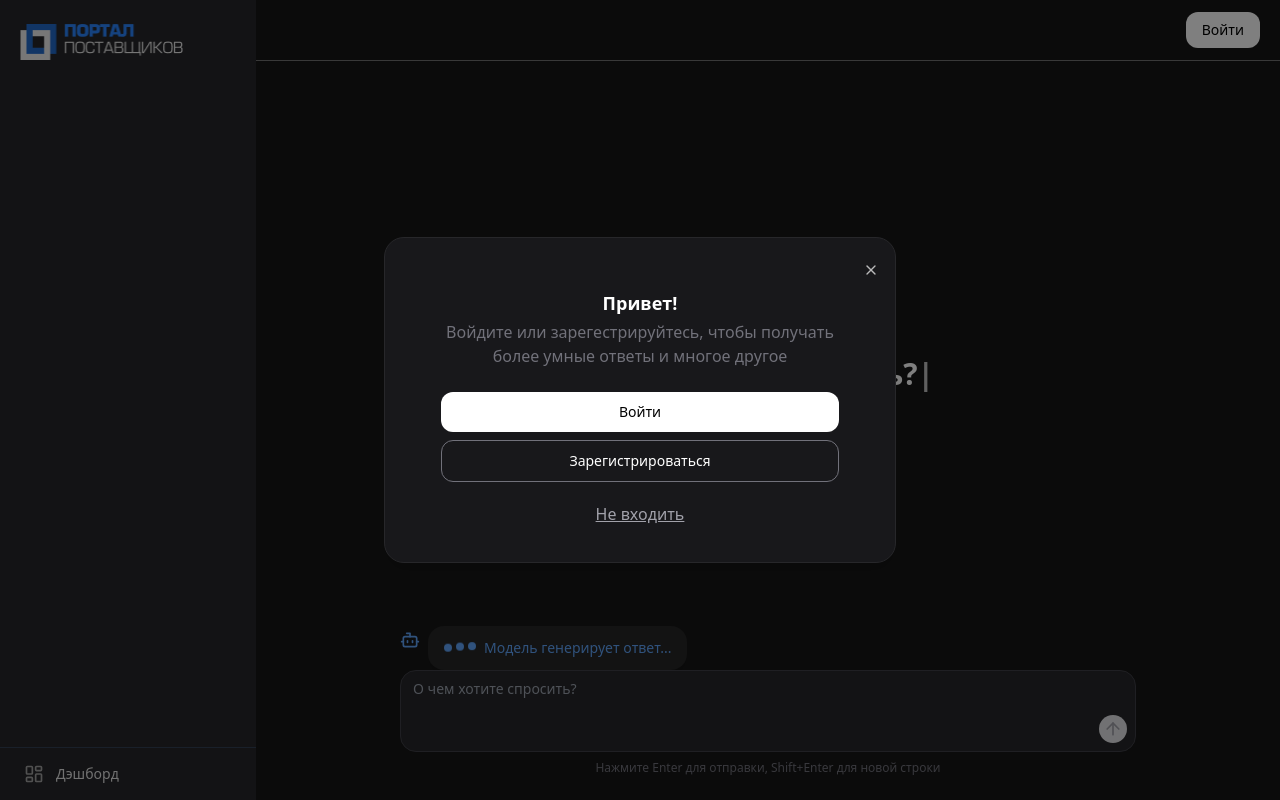
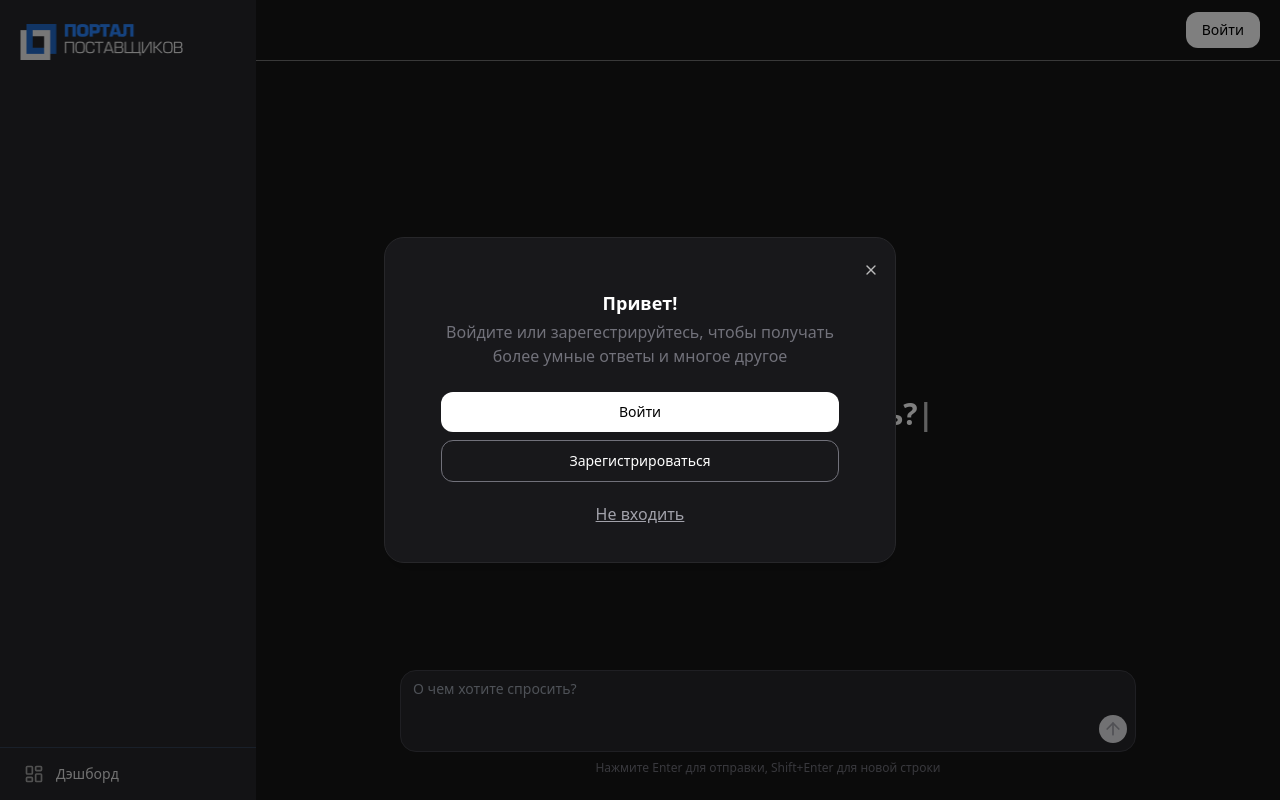
Before and after one commit to xddprog/tenderhack, a Next.js app in the folder frontend/: page / in a window 1280 px wide. Built offline with nearby package versions, Linux system fonts and the light colour scheme.

Commit message:
fix small

```diff
--- a/frontend/src/features/assistant/ui/assistantMessageList.tsx
+++ b/frontend/src/features/assistant/ui/assistantMessageList.tsx
@@ -26,7 +26,7 @@ export const AssistantMessageList: FC<IAssistantMessageList> = ({
           {messages.map((message) => (
             <AssistantMessageItem key={message.id} message={message} />
           ))}
-          {!isLoadingRepeat && (
+          {isLoadingRepeat && (
             <div className="flex w-full items-start gap-2 mb-3 justify-start">
               <div className="flex-shrink-0 pt-1">
                 <Bot className="h-5 w-5 text-blue-400" />
```
